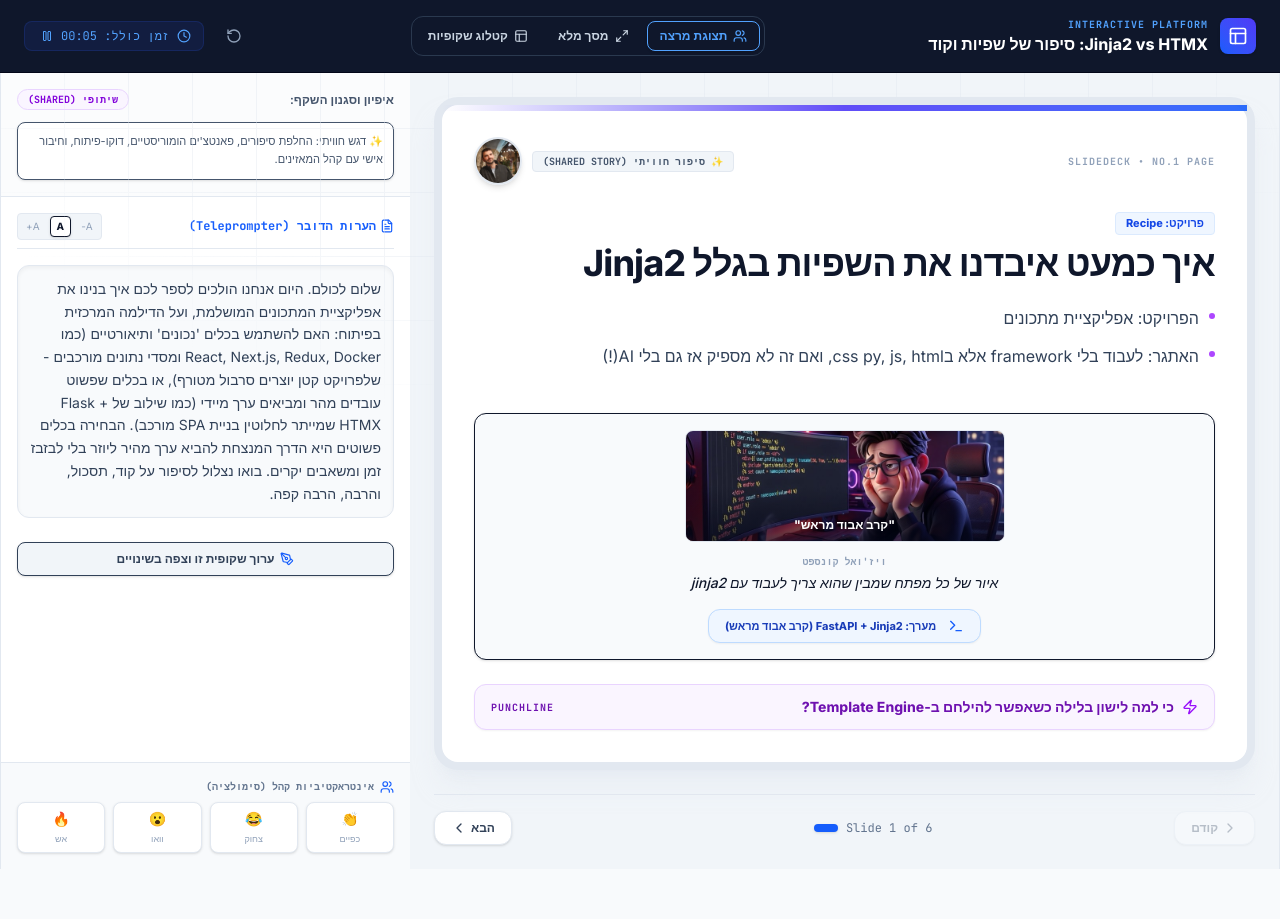
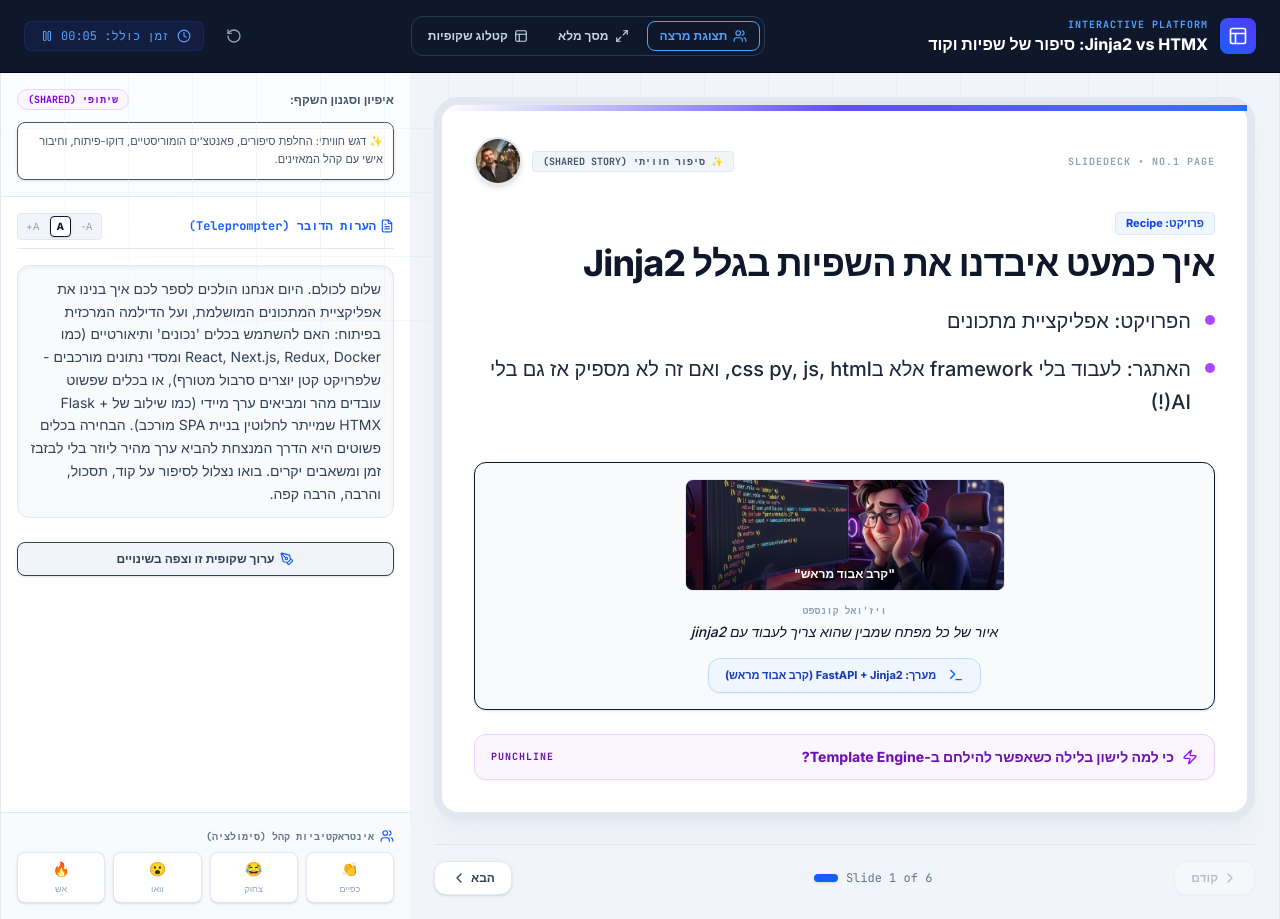
Before and after one commit to David-Beninson/recipe_presentation, a React (Vite) app: page / in a window 1280 px wide. Before the commit the page ends 869 px from the top, so only its background shows below. Built offline with nearby package versions, Linux system fonts and the light colour scheme.

Commit message:
style: update bullet point styling, sizing, and typography in presentation slides

```diff
--- a/src/App.tsx
+++ b/src/App.tsx
@@ -268,9 +268,9 @@
           margin-bottom: 0.25rem !important;
           margin-top: 0.25rem !important;
         }
-        .fullscreen-active p,
-        .fullscreen-active .text-xs,
-        .fullscreen-active .text-sm {
+        .fullscreen-active p:not(.slide-bullet-point),
+        .fullscreen-active .text-xs:not(.slide-bullet-point),
+        .fullscreen-active .text-sm:not(.slide-bullet-point) {
           font-size: 0.7rem !important;
           line-height: 1.2 !important;
         }
@@ -799,11 +799,11 @@
         </div>
 
         {/* Bullet points mapping */}
-        <div className={`pt-1 ${isFullscreen ? "space-y-1.5 lg:space-y-2" : "space-y-3"}`}>
+        <div className={`pt-1 ${isFullscreen ? "space-y-2.5 lg:space-y-3.5" : "space-y-4"}`}>
           {slide.content.points.map((point, index) => (
-            <div key={index} className="flex items-start gap-2.5 text-right">
-              <span className={`mt-2 shrink-0 h-1.5 w-1.5 rounded-full ${slide.persona === "technical" ? "bg-emerald-500" : slide.persona === "marketing" ? "bg-amber-500" : "bg-purple-500"}`} />
-              <p className={`leading-relaxed font-sans ${isFullscreen ? "text-slate-800 text-sm md:text-base lg:text-lg font-medium" : "text-slate-700 text-sm md:text-base"
+            <div key={index} className="flex items-start gap-3.5 text-right">
+              <span className={`mt-2.5 shrink-0 h-2.5 w-2.5 rounded-full ${slide.persona === "technical" ? "bg-emerald-500" : slide.persona === "marketing" ? "bg-amber-500" : "bg-purple-500"}`} />
+              <p className={`slide-bullet-point leading-relaxed font-sans ${isFullscreen ? "text-slate-900 text-lg md:text-xl lg:text-2xl font-semibold" : "text-slate-800 text-base md:text-lg lg:text-xl font-medium"
                 }`}>
                 {point}
               </p>
```
